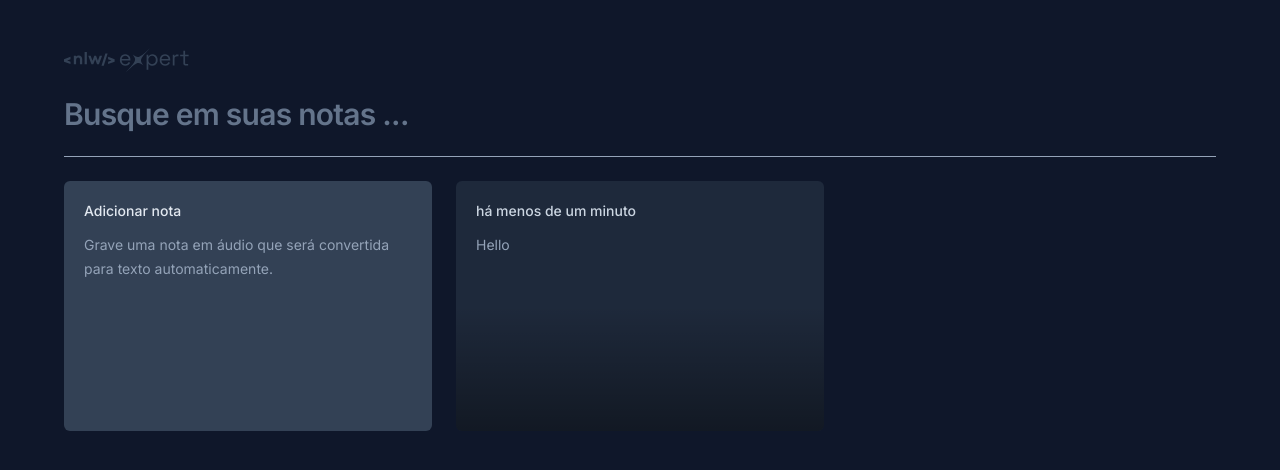
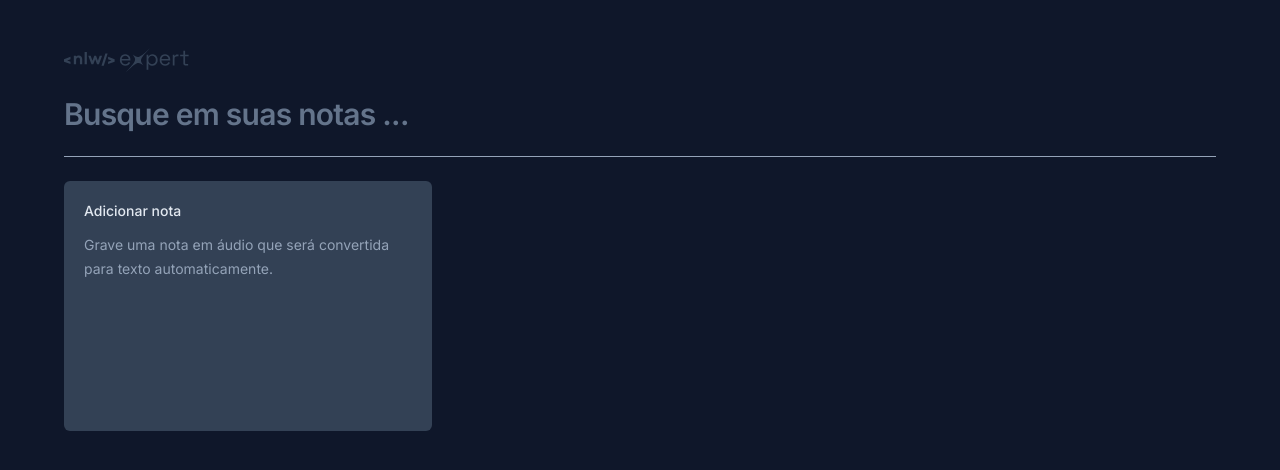
Before and after one commit to Mr-nascimento/expert-note, a React (Vite) app: page / in a window 1280 px wide. Shown: the top 470 px of the page. Built offline with nearby package versions, Linux system fonts and the light colour scheme.

Commit message:
reset text area

```diff
--- a/src/app.tsx
+++ b/src/app.tsx
@@ -1,14 +1,29 @@
+import { useState } from "react";
 import logo from "./assets/logo-expert-voice.svg";
 import { NewNoteCard } from "./components/new-note-card";
 import { NoteCard } from "./components/note-card";
 
 
-const note = {
-  date: new Date(),
-  content: 'Hello'
+interface Note {
+  id: string
+  date: Date
+  content: string
 }
 
 export function App() {
+
+  const [notes, setNotes] = useState<Note[]>([])
+
+  function onNoteCreated(content: string){
+    const newNote = {
+      id: crypto.randomUUID(),
+      date: new Date(),
+      content,
+    }
+
+    setNotes([newNote, ...notes])
+  }
+
   return (
     <div className="mx-auto max-w-6xl my-12 space-y-6">
       <img src={logo} alt="NLW Expert" />
@@ -21,8 +36,10 @@ export function App() {
       </form>
       <div className="h-px bg-slate-400" />
       <div className="grid grid-cols-3 gap-6 auto-rows-[250px]">
-        <NewNoteCard />
-        <NoteCard note={note}/>
+        <NewNoteCard  onNoteCreated={onNoteCreated}/>
+        {notes.map(note => {
+          return <NoteCard key={note.id} note={note}/>
+        })}
       </div>
     </div>
   );
--- a/src/components/new-note-card.tsx
+++ b/src/components/new-note-card.tsx
@@ -3,7 +3,12 @@ import { X } from "lucide-react";
 import { ChangeEvent, FormEvent, useState } from "react";
 import { toast } from "sonner";
 
-export function NewNoteCard() {
+
+interface NewNoteCardProps {
+  onNoteCreated: (content: string) => void
+}
+
+export function NewNoteCard({onNoteCreated}: NewNoteCardProps) {
 
   const [shouldShowOnboarding, setShouldShowOnboarding] = useState(true)
   const [content, setContent] = useState('')
@@ -22,7 +27,9 @@ export function NewNoteCard() {
   function handleSaveNote(event: FormEvent) {
     event.preventDefault();
 
-    console.log(content);
+    onNoteCreated(content)
+    setContent('')
+    setShouldShowOnboarding(true)
 
     toast.success("Nota criada com sucesso!");
   }
@@ -59,6 +66,7 @@ export function NewNoteCard() {
                     autoFocus
                     className="text-sm leading-6 text-slate-400 bg-transparent reszise-none flex-1 outline-none"
                     onChange={handleContentsChanged}
+                    value={content}
                   ></textarea>
                 }
               </div>
```
